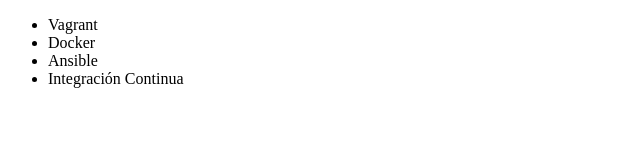
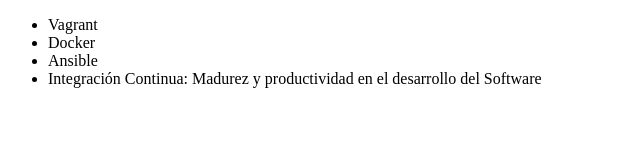
Before and after one commit to RodrigoPLpz/alura-git, a plain HTML site: page index.html in a window 1280 px wide. Shown: the whole page, without its empty margins (0-640 px from the left). Drawn offline with Linux system fonts and the light colour scheme.

Commit message:
Renombrando uso de Integración Continua

```diff
--- a/index.html
+++ b/index.html
@@ -9,7 +9,7 @@
          <li> Vagrant </li>
          <li> Docker </li>
          <li> Ansible </li>
-         <li> Integración Continua </li>
+         <li> Integración Continua: Madurez y productividad en el desarrollo del Software</li>
      </ul>
 </body>
 </html>
```
